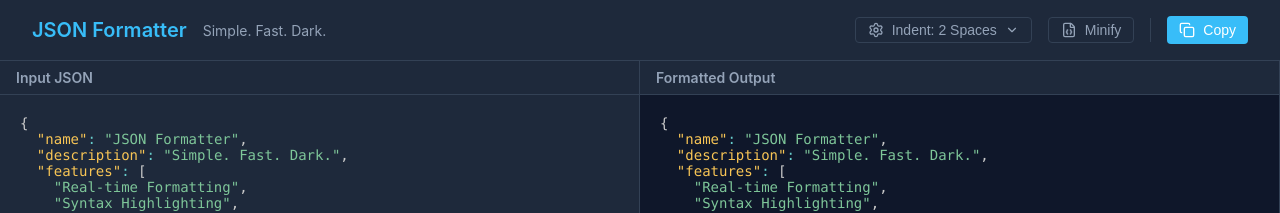
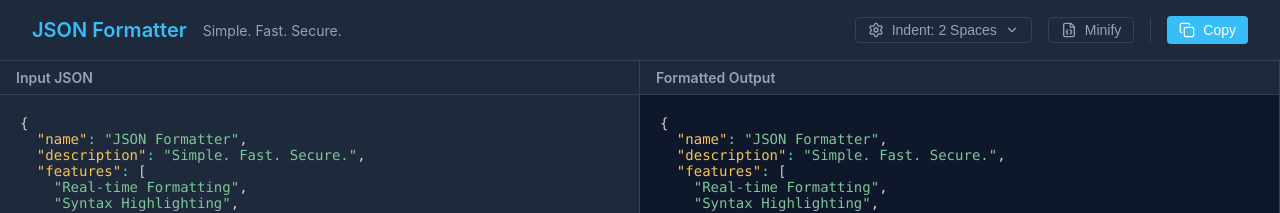
Before and after one commit to t11a/json-formatter, a React (Vite) app: page / in a window 1280 px wide. Shown: the top 213 px of the page. Built offline with nearby package versions, Linux system fonts and the light colour scheme.

Commit message:
change label

```diff
--- a/src/App.jsx
+++ b/src/App.jsx
@@ -5,7 +5,7 @@ import Controls from './components/Controls';
 
 const DEFAULT_JSON = `{
   "name": "JSON Formatter",
-  "description": "Simple. Fast. Dark.",
+  "description": "Simple. Fast. Secure.",
   "features": [
     "Real-time Formatting",
     "Syntax Highlighting",
--- a/src/components/Layout.jsx
+++ b/src/components/Layout.jsx
@@ -23,7 +23,7 @@ const Layout = ({ children, controls }) => {
             JSON Formatter
           </h1>
           <div style={{ fontSize: '0.875rem', color: 'var(--text-secondary)' }}>
-            Simple. Fast. Dark.
+            Simple. Fast. Secure.
           </div>
         </div>
         <div>
```
